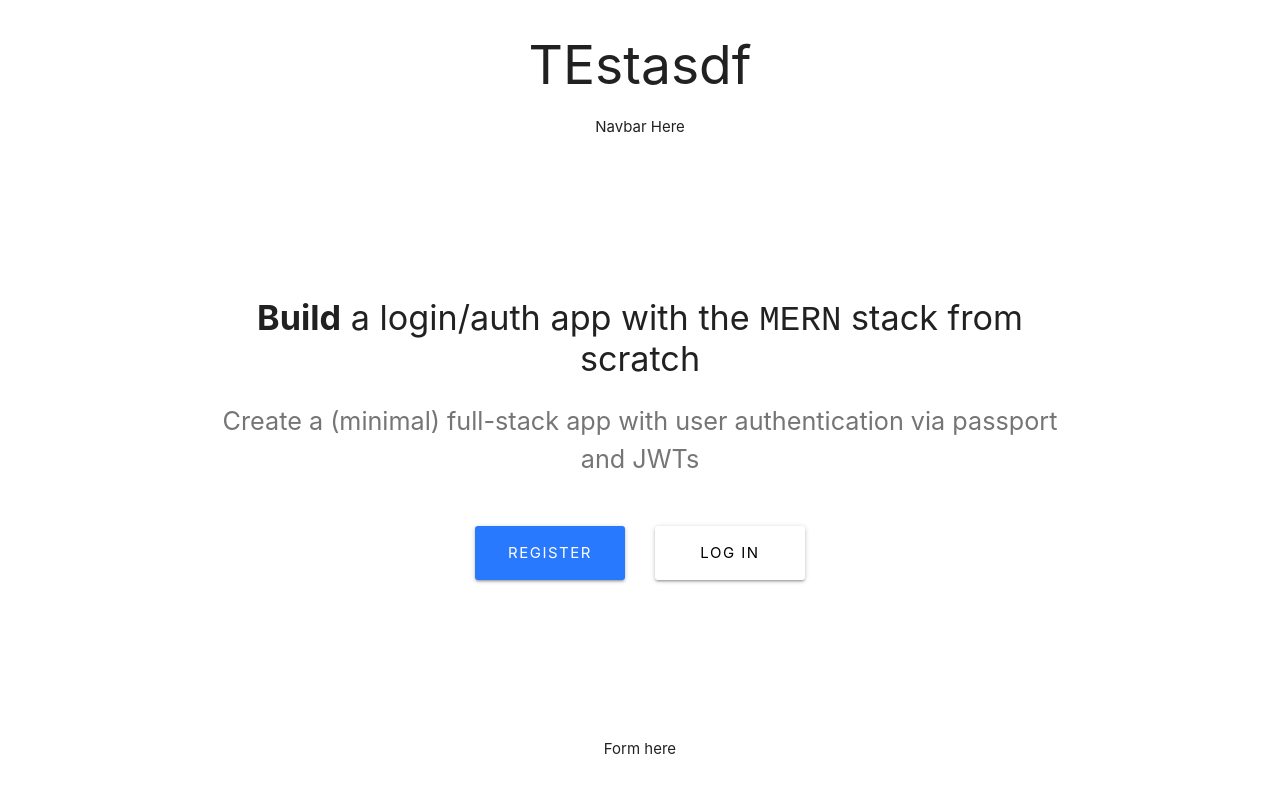
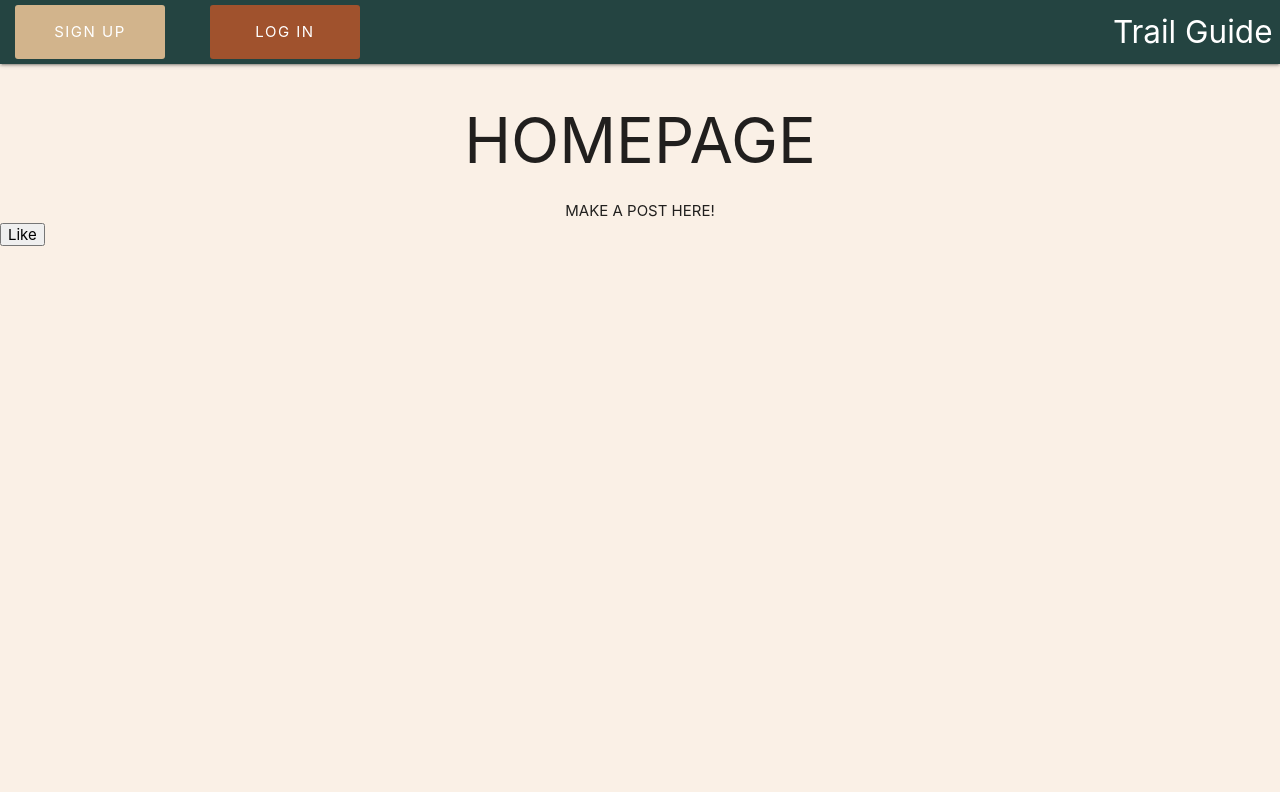
Before and after one commit to BrielleCarvalho/Hiking-Project, a React (Create React App) app in the folder client/: page / in a window 1280 px wide. Shown: the top 792 px of the page. Built offline with nearby package versions, Linux system fonts and the light colour scheme.

Commit message:
front-end design

```diff
--- a/client/package.json
+++ b/client/package.json
@@ -6,6 +6,8 @@
   "dependencies": {
     "axios": "^0.18.0",
     "classnames": "^2.2.6",
+    "jQuery": "^1.7.4",
+    "jquery": "^3.4.1",
     "jwt-decode": "^2.2.0",
     "react": "^16.8.6",
     "react-dom": "^16.8.6",
--- /dev/null
+++ b/client/public/index.css
@@ -0,0 +1,7 @@
+body{
+    background-color: linen;
+}
+
+.darkslategray-text{
+    color: #244441;
+}
--- a/client/public/index.html
+++ b/client/public/index.html
@@ -2,6 +2,7 @@
 <html lang="en">
 
 <head>
+
   <meta charset="utf-8" />
   <link rel="shortcut icon" href="%PUBLIC_URL%/favicon.ico" />
   <meta name="viewport" content="width=device-width, initial-scale=1" />
@@ -20,18 +21,47 @@
       work correctly both with client-side routing and a non-root public URL.
       Learn how to configure a non-root public URL by running `npm run build`.
     -->
-
+  <link rel="stylesheet" type="text/css" href="index.css">
   <!-- Materialize: Compiled and minified CSS -->
   <link rel="stylesheet" href="https://cdnjs.cloudflare.com/ajax/libs/materialize/1.0.0/css/materialize.min.css">
   <!-- Materialize: Icons -->
   <link href="https://fonts.googleapis.com/icon?family=Material+Icons" rel="stylesheet">
 
-  <title>Mern App Front End</title>
+  <title>Trail Guide</title>
+
+  <style>
+    .sienna {
+      background-color: #b55139;
+    }
+
+    .tan {
+      background-color: #d3a08d;
+    }
+
+    .darkslategray {
+      background-color: #244441;
+    }
+
+    .gray {
+      background-color: #86897e;
+    }
+
+    .peru {
+      background-color: #bc9336;
+    }
+
+  </style>
+
+
 </head>
 
 <body>
-  <noscript>You need to enable JavaScript to run this app.</noscript>
+
   <div id="root"></div>
+  <!-- <noscript>You need to enable JavaScript to run this app.</noscript> -->
+
+
+  <div id="react-div"></div>
   <!--
       This HTML file is a template.
       If you open it directly in the browser, you will see an empty page.
@@ -45,6 +75,15 @@
 
   <!-- Materialize: Compiled and minified JavaScript -->
   <script src="https://cdnjs.cloudflare.com/ajax/libs/materialize/1.0.0/js/materialize.min.js"></script>
+
+
+  <!-- Load React. -->
+  <!-- Note: when deploying, replace "development.js" with "production.min.js". -->
+  <script src="https://unpkg.com/react@16/umd/react.development.js" crossorigin></script>
+  <script src="https://unpkg.com/react-dom@16/umd/react-dom.development.js" crossorigin></script>
+
+  <!-- Load our React component. -->
+  <script src="react-div.js"></script>
 </body>
 
 </html>
--- /dev/null
+++ b/client/public/react-div.js
@@ -0,0 +1,25 @@
+'use strict';
+
+const e = React.createElement;
+
+class LikeButton extends React.Component {
+  constructor(props) {
+    super(props);
+    this.state = { liked: false };
+  }
+
+  render() {
+    if (this.state.liked) {
+      return 'You liked this.';
+    }
+
+    return e(
+      'button',
+      { onClick: () => this.setState({ liked: true }) },
+      'Like'
+    );
+  }
+}
+
+const domContainer = document.querySelector('#react-div');
+ReactDOM.render(e(LikeButton), domContainer);
--- a/client/src/App.js
+++ b/client/src/App.js
@@ -9,21 +9,19 @@ import Register from "./components/auth/Register";
 import Login from "./components/auth/Login";
 
 
-
 function App() {
   return (
     <div className="App">
-      <h2>TEstasdf</h2>
-
         <Router>
             <div className="App">
                 <Navbar />
-                <Route exact path="/" component={Landing} />
                 <Route exact path="/register" component={Register} />
                 <Route exact path="/login" component={Login} />
             </div>
         </Router>
 
+
+        <Landing></Landing>
 
 
       <Form></Form>
--- a/client/src/components/auth/Login.js
+++ b/client/src/components/auth/Login.js
@@ -42,10 +42,10 @@ class Login extends Component {
                         </Link>
                         <div className="col s12" style={{ paddingLeft: "11.250px" }}>
                             <h4>
-                                <b>Login</b> below
+                                <b>Log In</b>
                             </h4>
                             <p className="grey-text text-darken-1">
-                                Don't have an account? <Link to="/register">Register</Link>
+                                Don't have an account? <Link className="darkslategray-text" to="/register">Sign Up!</Link>
                             </p>
                         </div>
                         <form noValidate onSubmit={this.onSubmit}>
@@ -75,12 +75,13 @@ class Login extends Component {
                                         width: "150px",
                                         borderRadius: "3px",
                                         letterSpacing: "1.5px",
-                                        marginTop: "1rem"
+                                        marginTop: "1rem",
+                                        backgroundColor: "sienna"
                                     }}
                                     type="submit"
-                                    className="btn btn-large waves-effect waves-light hoverable blue accent-3"
+                                    className="btn btn-large waves-effect waves-light hoverable"
                                 >
-                                    Login
+                                    Log In
                                 </button>
                             </div>
                         </form>
--- a/client/src/components/auth/Register.js
+++ b/client/src/components/auth/Register.js
@@ -1,6 +1,7 @@
 import React, {Component} from "react";
 import {Link} from "react-router-dom";
 import axios from "axios";
+import { generateKeyPair } from "crypto";
 
 class Register extends Component {
     constructor() {
@@ -49,10 +50,10 @@ class Register extends Component {
                         </Link>
                         <div className="col s12" style={{paddingLeft: "11.250px"}}>
                             <h4>
-                                <b>Register</b> below
+                                <b>Sign Up</b>
                             </h4>
                             <p className="grey-text text-darken-1">
-                                Already have an account? <Link to="/login">Log in</Link>
+                                Already have an account? <Link className="darkslategray-text" to="/login">Log In</Link>
                             </p>
                         </div>
                         <form noValidate onSubmit={this.onSubmit}>
@@ -102,10 +103,11 @@ class Register extends Component {
                                         width: "150px",
                                         borderRadius: "3px",
                                         letterSpacing: "1.5px",
-                                        marginTop: "1rem"
+                                        marginTop: "1rem",
+                                        backgroundColor: "tan"
                                     }}
                                     type="submit"
-                                    className="btn btn-large waves-effect waves-light hoverable blue accent-3"
+                                    className="btn btn-large waves-effect waves-light hoverable"
                                 >
                                     Sign up
                                 </button>
--- a/client/src/components/layout/Form.js
+++ b/client/src/components/layout/Form.js
@@ -3,7 +3,7 @@ import React from "react";
 class Form extends React.Component {
     render() {
         return (
-            <div>Form here</div>
+            <div>MAKE A POST HERE!</div>
         );
     }
 }
--- a/client/src/components/layout/Landing.js
+++ b/client/src/components/layout/Landing.js
@@ -3,45 +3,12 @@ import React, { Component } from "react";
 class Landing extends Component {
     render() {
         return (
-            <div style={{ height: "75vh" }} className="container valign-wrapper">
-                <div className="row">
-                    <div className="col s12 center-align">
-                        <h4>
-                            <b>Build</b> a login/auth app with the{" "}
-                            <span style={{ fontFamily: "monospace" }}>MERN</span> stack from
-                            scratch
-                        </h4>
-                        <p className="flow-text grey-text text-darken-1">
-                            Create a (minimal) full-stack app with user authentication via
-                            passport and JWTs
-                        </p>
-                        <br />
-                        <a
-                            href="register"
-                            style={{
-                                width: "150px",
-                                borderRadius: "3px",
-                                letterSpacing: "1.5px"
-                            }}
-                            className="btn btn-large waves-effect waves-light hoverable blue accent-3"
-                        >
-                            Register
-                        </a>
-                        <a
-                            href="login"
-                            style={{
-                                marginLeft: "2rem",
-                                width: "150px",
-                                borderRadius: "3px",
-                                letterSpacing: "1.5px"
-                            }}
-                            className="btn btn-large waves-effect white hoverable black-text"
-                        >
-                            Log In
-                        </a>
-                    </div>
-                </div>
+            <div>
+                <h1>HOMEPAGE</h1>
+
             </div>
+
+
         );
     }
 }
--- /dev/null
+++ b/client/src/components/layout/NavLinks.js
@@ -0,0 +1,44 @@
+import React, { Component } from "react";
+
+class NavLinks extends Component {
+    render() {
+        return (
+            <ul id="nav-mobile" class="left hide-on-med-and-down">
+                <li>
+                    <a
+                        href="register"
+                        style={{
+                            width: "150px",
+                            borderRadius: "3px",
+                            letterSpacing: "1.5px",
+                            backgroundColor: "tan"
+                        }}
+                        className="btn-flat btn-large white-text hoverable waves-effect"
+                    >
+                        Sign Up
+                        </a>
+                </li>
+                <li>
+                    <a
+                        href="login"
+                        style={{
+                            marginLeft: "2rem",
+                            width: "150px",
+                            borderRadius: "3px",
+                            letterSpacing: "1.5px",
+                            backgroundColor: "sienna"
+                        }}
+                        className="btn-flat btn-large white-text hoverable waves-effect"
+                    >
+                        Log In
+                        </a>
+                </li>
+
+            </ul>
+
+
+        );
+    }
+}
+
+export default NavLinks;
--- a/client/src/components/layout/Navbar.js
+++ b/client/src/components/layout/Navbar.js
@@ -1,10 +1,18 @@
 import React from "react";
-import Register from "../auth/Register";
+// import Register from "../auth/Register";
+import NavLinks from "./NavLinks";
 
 class Navbar extends React.Component {
     render() {
         return (
-            <div>Navbar Here</div>
+            <div class="navbar-fixed">
+            <nav>
+              <div class="nav-wrapper darkslategray">
+                <a href="localhost:3000" class="brand-logo right linen-text">Trail Guide</a>
+                <div> <NavLinks /></div>
+              </div>
+            </nav>
+          </div>
         );
     }
 }
```
Also changed, not shown: 2 other files (tests, documents, lock files or other folders).
